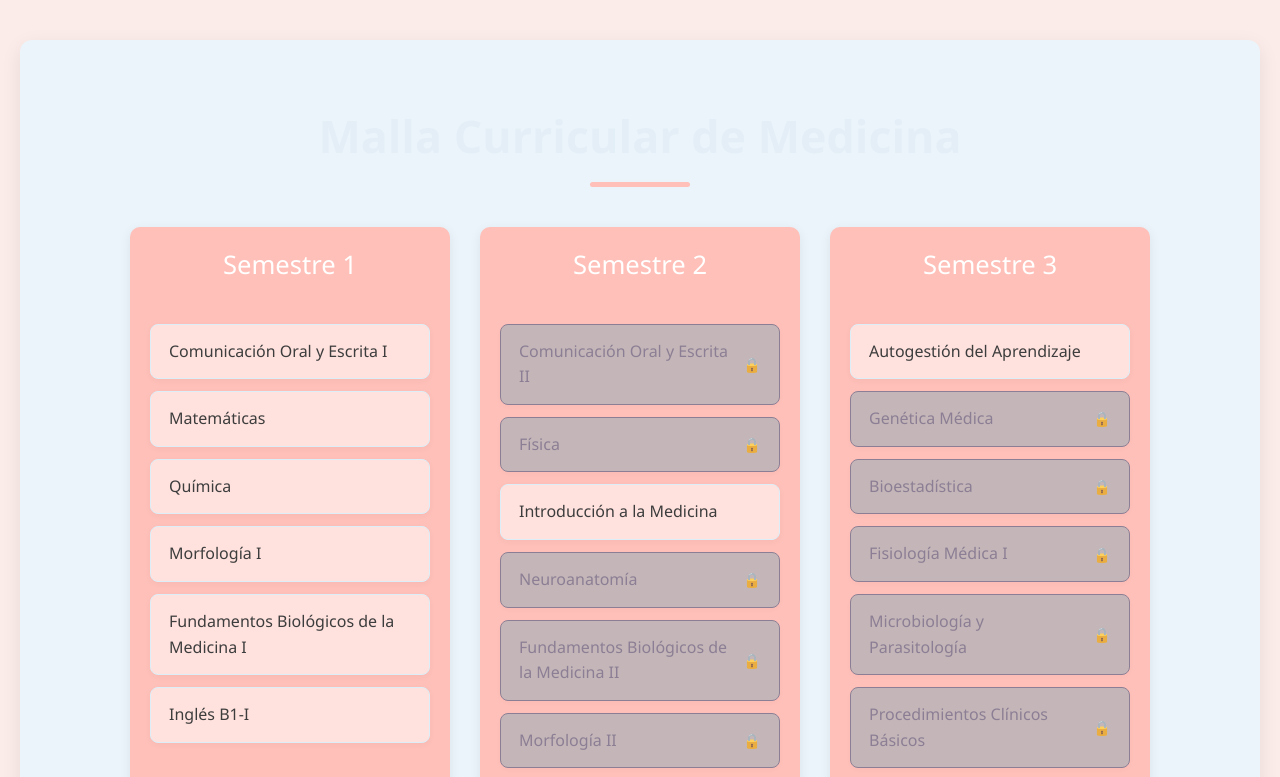
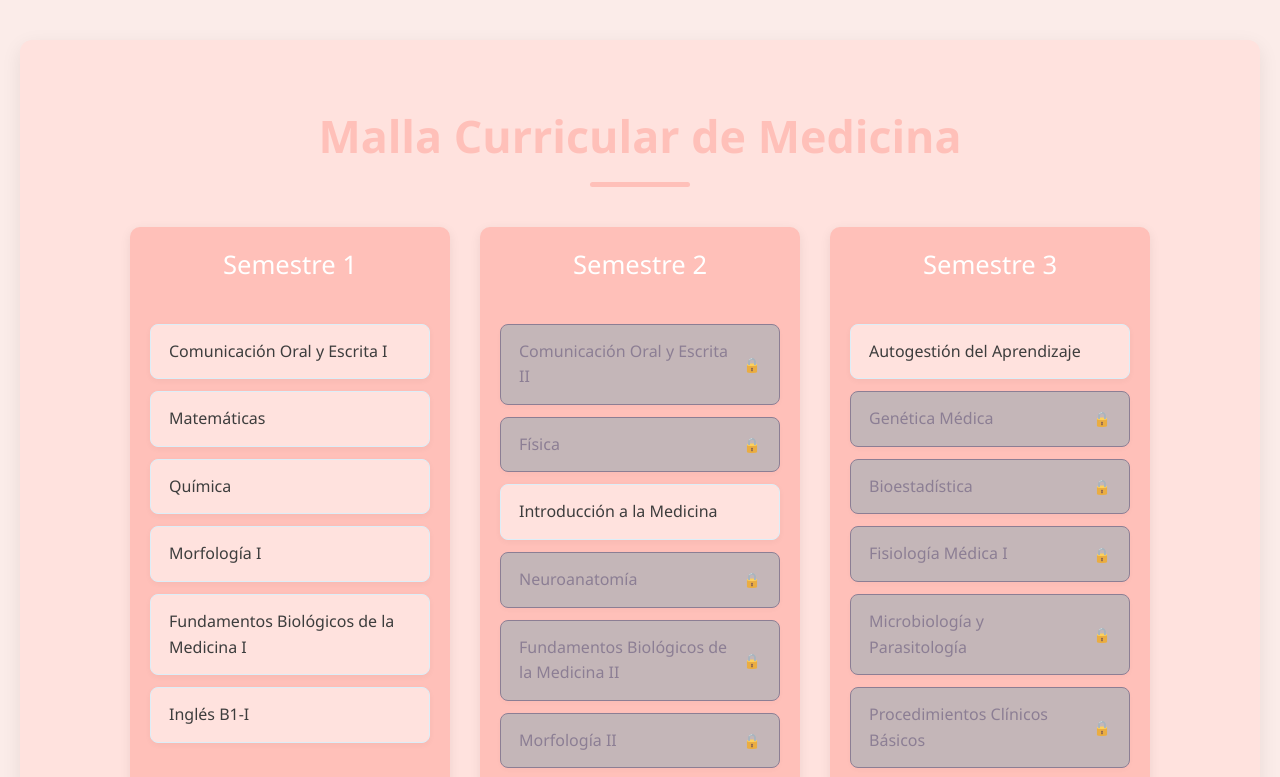
Before and after one commit to Antuan708/malla-curricular, a plain HTML site: page index.html in a window 1280 px wide. Shown: the top 777 px of the page. Drawn offline with Linux system fonts and the light colour scheme.

Commit message:
Update estilos.css

```diff
--- a/estilos.css
+++ b/estilos.css
@@ -11,14 +11,14 @@ body {
     max-width: 1300px;
     margin: 20px auto;
     padding: 30px;
-    background-color: #ebf4fa; /* Fondo blanco puro para el contenedor principal */
+    background-color: #ffe2de; /* Fondo blanco puro para el contenedor principal */
     border-radius: 12px;
     box-shadow: 0 6px 20px rgba(0, 0, 0, 0.08); /* Sombra un poco más pronunciada */
 }
 
 h1 {
     text-align: center;
-    color: #e3eef7; /* Celeste pastel medio para el título */
+    color: #ffc0b9; /* Celeste pastel medio para el título */
     margin-bottom: 40px;
     font-size: 2.8em; /* Título un poco más grande */
     position: relative;
```
